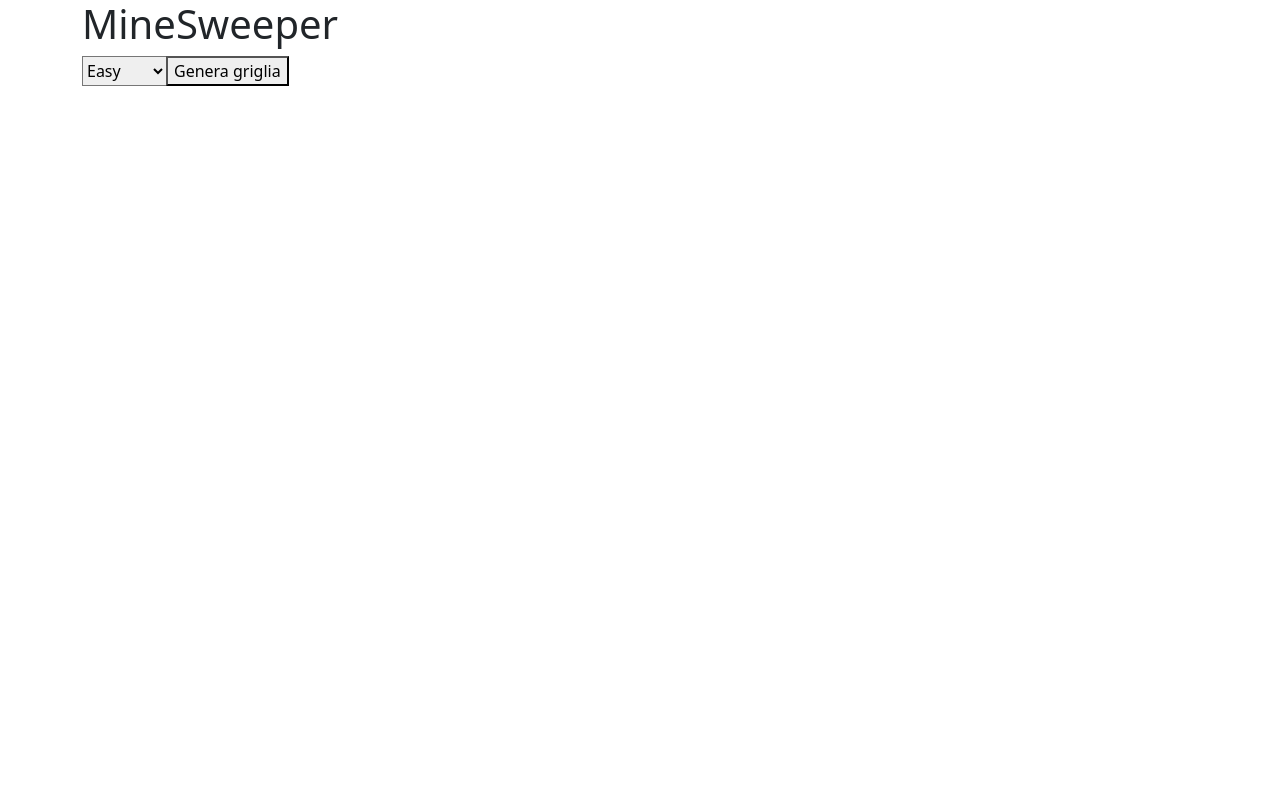
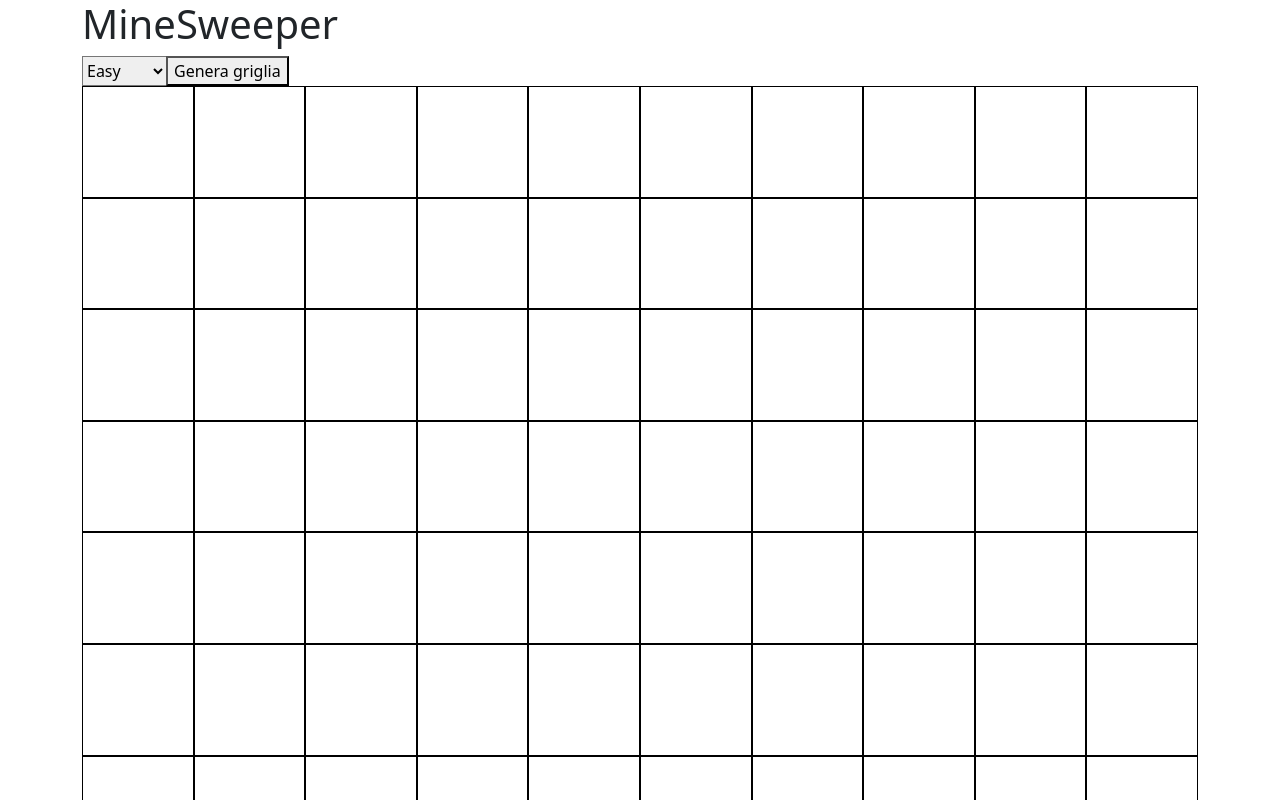
Before and after one commit to gab-che/js-campominato-grid, a plain HTML site: page index.html in a window 1280 px wide. Both pictures are taken after a click on the button "Genera griglia". Shown: the top 800 px of the page. Drawn offline with nearby package versions, Linux system fonts and the light colour scheme.

Commit message:
button click generates grid

```diff
--- a/css/style.css
+++ b/css/style.css
@@ -0,0 +1,9 @@
+.grid_container{
+    display: flex;
+    flex-wrap: wrap;
+}
+
+.grid_cell{
+    border: 1px solid black;
+    aspect-ratio: 1;
+}
--- a/index.html
+++ b/index.html
@@ -23,7 +23,6 @@
                 <button id="grid_generator">Genera griglia</button>
             </div>
             <div class="grid_container">
-                <div class="grid_cell"></div>
             </div>
         </div>
     </main>
--- a/js/script.js
+++ b/js/script.js
@@ -3,7 +3,7 @@ const gridGenerator = document.getElementById("grid_generator");
 gridGenerator.addEventListener("click", function(){
 
     const difficulty = document.querySelector("[name='difficulty']");
-    const difficultyValue = difficulty.value;
+    const difficultyValue = parseInt(difficulty.value);
 
     createGrid(difficultyValue);
 })
@@ -15,4 +15,12 @@ gridGenerator.addEventListener("click", function(){
  */
 function createGrid(difficultyValue){
     const gridContainer = document.querySelector(".grid_container");
+    gridContainer.innerHTML = "";
+
+    for (i = 0; i < difficultyValue; i++){
+        const newCell = document.createElement("div");
+        newCell.classList.add("grid_cell");
+        newCell.style.width = `calc(100% / ${Math.sqrt(difficultyValue)})`;
+        gridContainer.append(newCell);
+    }
 }
```
